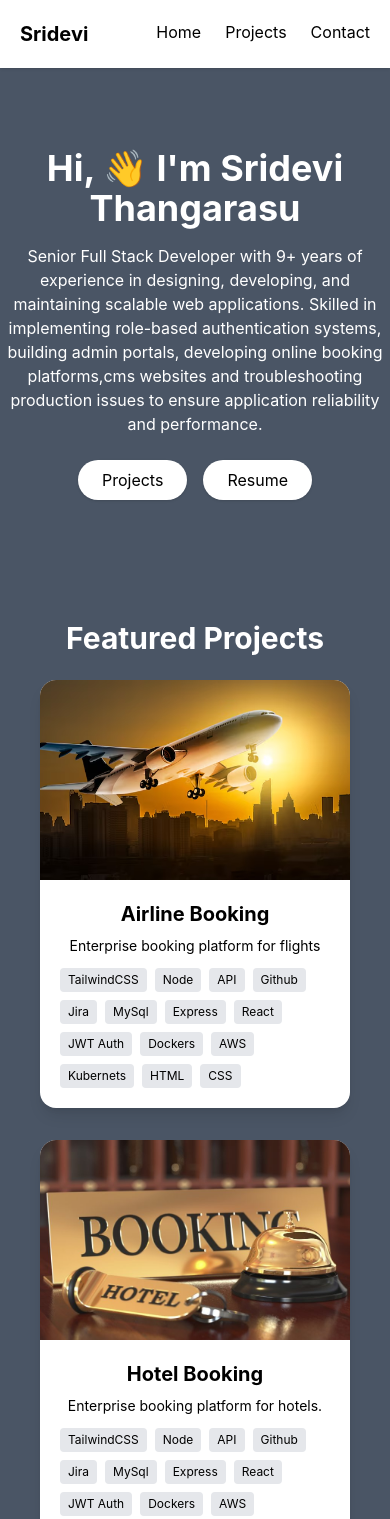
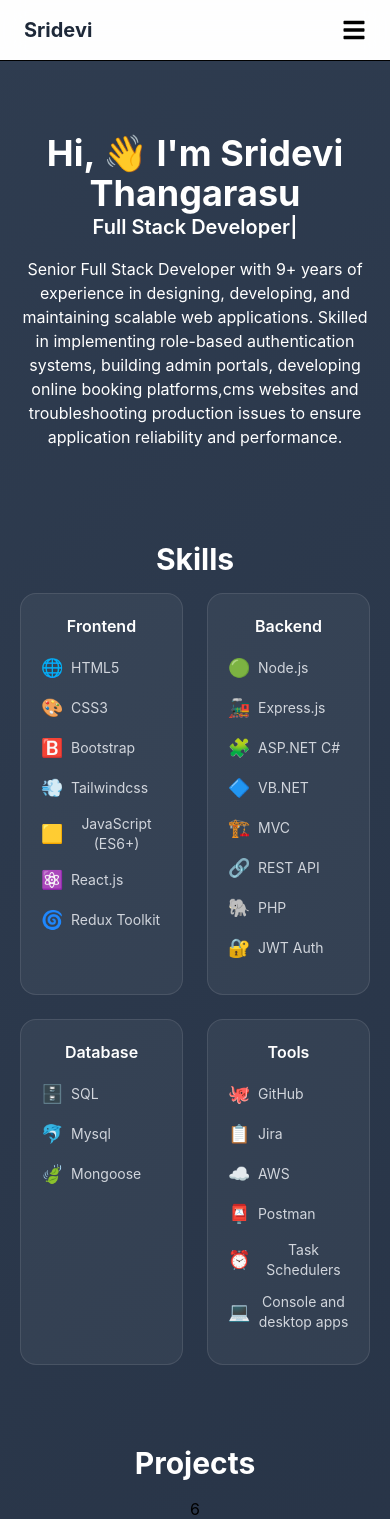
Before and after one commit to shreedevi7195-sketch/po, a React app: page / in a window 390 px wide. Shown: the top 1519 px of the page. Built offline with nearby package versions, Linux system fonts and the light colour scheme; the HTML template or start-up script is replaced by a standard one.

Commit message:
template-pf-4

```diff
--- a/src/components/PortFolio.jsx
+++ b/src/components/PortFolio.jsx
@@ -1,7 +1,7 @@
-import { useRef, useState } from "react";
+import { useRef, useState, useEffect } from "react";
 import emailjs from "emailjs-com";
 import { motion } from "framer-motion";
-import { FaGithub, FaLinkedin, FaEnvelope } from "react-icons/fa";
+import { FaGithub, FaLinkedin, FaEnvelope, FaBars, FaTimes, FaFileDownload } from "react-icons/fa";
 
 const projects = [
   {
@@ -11,7 +11,7 @@
     img: "/images/Airlines1.jpg",
     tech: ["TailwindCSS", "Node", "API", "Github", "Jira", "MySql", "Express", "React", "JWT Auth", "Dockers", "AWS", "Kubernets", "HTML", "CSS"],
     featured: true,
-    excludefeatured: false,
+    excludefeatured: true,
   },
   {
     title: "Hotel Booking",
@@ -20,7 +20,7 @@
     img: "/images/Hotels.jpg",
     tech: ["TailwindCSS", "Node", "API", "Github", "Jira", "MySql", "Express", "React", "JWT Auth", "Dockers", "AWS", "Kubernets", "HTML", "CSS"],
     featured: true,
-    excludefeatured: false,
+    excludefeatured: true,
   },
   {
     title: "Cab Booking",
@@ -29,7 +29,7 @@
     img: "/images/Cabs.jpg",
     tech: ["TailwindCSS", "Node", "API", "Github", "Jira", "MySql", "Express", "React", "JWT Auth", "Dockers", "AWS", "Kubernets", "HTML", "CSS"],
     featured: true,
-    excludefeatured: false,
+    excludefeatured: true,
   },
   {
     title: "Visa Booking",
@@ -38,7 +38,7 @@
     img: "/images/Visa.jpg",
     tech: ["TailwindCSS", "Node", "API", "Github", "Jira", "MySql", "Express", "React", "JWT Auth", "Dockers", "AWS", "Kubernets", "HTML", "CSS"],
     featured: true,
-    excludefeatured: false,
+    excludefeatured: true,
   },
   {
     title: "Akbar Travels - Admin",
@@ -102,12 +102,66 @@
 };
 
 export default function Portfolio() {
-  const featured = projects.filter(p => p.featured);
+  const featured = []; //projects.filter(p => p.featured);
   const exceptfeatured = projects.filter(p => p.excludefeatured);
 
   const form = useRef();
   const [loading, setLoading] = useState(false);
   const [status, setStatus] = useState("");
+
+  const [isOpen, setIsOpen] = useState(false);
+  const [active, setActive] = useState("home");
+
+  const toggleMenu = () => setIsOpen(!isOpen);
+
+  // 🔥 Active section highlight
+  useEffect(() => {
+    const handleScroll = () => {
+      const sections = ["home", "skills", "projects", "contact"];
+      const scrollY = window.scrollY;
+
+      sections.forEach((sec) => {
+        const element = document.getElementById(sec);
+        if (element) {
+          const offsetTop = element.offsetTop - 100;
+          const height = element.offsetHeight;
+
+          if (scrollY >= offsetTop && scrollY < offsetTop + height) {
+            setActive(sec);
+          }
+        }
+      });
+    };
+
+    window.addEventListener("scroll", handleScroll);
+    return () => window.removeEventListener("scroll", handleScroll);
+  }, []);
+
+  const [text, setText] = useState("");
+  const [roleIndex, setRoleIndex] = useState(0);
+  const [charIndex, setCharIndex] = useState(0);
+
+  const roles = ["React Developer", ".NET Developer", "Full Stack Developer"];
+
+  useEffect(() => {
+    let timeout;
+
+    if (charIndex < roles[roleIndex].length) {
+      timeout = setTimeout(() => {
+        setText(roles[roleIndex].slice(0, charIndex + 1));
+        setCharIndex(charIndex + 1);
+      }, 80);
+    } else {
+      timeout = setTimeout(() => {
+        setCharIndex(0);
+        setRoleIndex((prev) => (prev + 1) % roles.length);
+        setText("");
+      }, 1200);
+    }
+
+    return () => clearTimeout(timeout);
+  }, [charIndex, roleIndex]);
+
 
   const sendEmail = (e) => {
     e.preventDefault();
@@ -133,69 +187,181 @@
       });
   };
 
-  const styles = {
-    footer: {
-      textAlign: "center",
-      padding: "15px",
-      backgroundColor: "#111",
-      color: "#fff",
-    },
-    links: {
-      display: "flex",
-      justifyContent: "center",
-      gap: "20px",
-      marginTop: "10px",
-    },
-  };
-
   return (
     <div className="font-sans bg-gray-50 text-white-900">
       {/* Navbar */}
-      <nav className="flex justify-between p-5 shadow bg-white sticky top-0 z-50">
-        <h1 className="text-xl font-bold">Sridevi</h1>
-        <div className="space-x-6">
-          <a href="#home">Home</a>
-          <a href="#projects">Projects</a>
-          <a href="#contact">Contact</a>
+      <nav className="flex justify-between items-center px-6 py-4 backdrop-blur-md bg-white/80 border-b sticky top-0 z-50">
+        {/* Logo */}
+        <h1 className="text-xl font-bold text-gray-800">Sridevi</h1>
+
+        {/* Desktop Menu */}
+        <div className="hidden md:flex items-center gap-6 font-medium">
+
+          {["home", "skills", "projects", "contact"].map((item) => (
+            <a
+              key={item}
+              href={`#${item}`}
+              className={`transition ${active === item ? "text-red-600 font-bold" : "text-gray-900 hover:text-red-600"
+                }`}
+            >
+              {item.charAt(0).toUpperCase() + item.slice(1)}
+            </a>
+          ))}
+
+          <div className="h-5 w-px bg-gray-300"></div>
+
+          <a href="https://github.com/shreedevi7195-sketch" target="_blank" rel="noreferrer">
+            <FaGithub className="hover:scale-110 transition" />
+          </a>
+          <a href="https://www.linkedin.com/sridevi-thangarasu" target="_blank" rel="noreferrer">
+            <FaLinkedin className="hover:scale-110 transition text-blue-600" />
+          </a>
+          <a href="mailto:shreedevi7195@gmail.com">
+            <FaEnvelope className="hover:scale-110 transition text-orange-500" />
+          </a>
+          <a href="/Sridevi_CV.pdf" target="_blank" rel="noreferrer">
+            <FaFileDownload className="hover:scale-110 transition text-green-900" />
+          </a>
         </div>
+
+        {/* Mobile Icon */}
+        <div className="md:hidden text-2xl cursor-pointer" onClick={toggleMenu}>
+          {isOpen ? <FaTimes /> : <FaBars />}
+        </div>
+
+        {/* Mobile Menu */}
+        {isOpen && (
+          <div className="absolute top-16 left-0 w-full bg-white shadow-md flex flex-col items-center gap-6 py-6 md:hidden">
+
+            {["home", "skills", "projects", "contact"].map((item) => (
+              <a
+                key={item}
+                href={`#${item}`}
+                onClick={() => setIsOpen(false)}
+                className={`text-lg ${active === item ? "text-red-600 font-bold" : "text-gray-900"
+                  }`}
+              >
+                {item.charAt(0).toUpperCase() + item.slice(1)}
+              </a>
+            ))}
+
+            <div className="flex gap-6 text-xl">
+              <a href="https://github.com/shreedevi7195-sketch" target="_blank" rel="noreferrer">
+                <FaGithub />
+              </a>
+              <a href="https://www.linkedin.com/sridevi-thangarasu" target="_blank" rel="noreferrer">
+                <FaLinkedin className="text-blue-600" />
+              </a>
+              <a href="mailto:shreedevi7195@gmail.com" target="_blank" rel="noreferrer">
+                <FaEnvelope className="text-orange-500" />
+              </a>
+              <a href="/Sridevi_CV.pdf" target="_blank" rel="noreferrer">
+                <FaFileDownload className="text-green-500" />
+              </a>
+            </div>
+
+          </div>
+        )}
       </nav>
-      <div className="bg-gray-600">
+
+      <div className="animated-bg shadow-xl">
+
+        <div className="">
           {/* Hero */}
-        <section id="home" className="text-center py-20 text-white">
+          <section id="home" className="text-center p-5 py-18 text-white">
             <motion.h2 initial="hidden" animate="visible" variants={fadeIn} className="text-4xl font-bold">
               Hi, 👋  I'm Sridevi Thangarasu
             </motion.h2>
-
+            <h2 className="text-xl text-white font-semibold">
+              {text}|
+            </h2>
             <motion.p initial="hidden" animate="visible" variants={fadeIn} className="mt-4">
               Senior Full Stack Developer with 9+ years of experience in designing, developing, and maintaining scalable web
               applications. Skilled in implementing role-based authentication systems, building admin portals,
               developing online booking platforms,cms websites and troubleshooting production issues to ensure application
               reliability and performance.
             </motion.p>
-
-          <motion.a href="#projects" className="bg-white mt-6 mr-4 inline-flex text-black px-6 py-2 rounded-full shadow hover:scale-105 transition">
+            {/* <motion.a href="#projects" className="inline-flex bg-white/10 backdrop-blur-xl  mt-4 border border-white/20 rounded-full px-6 py-2 shadow-lg hover:shadow-blue-500/30 hover:scale-105 transition duration-300">
               Projects
             </motion.a>
-
-          <motion.a href="/Sridevi_CV.pdf" download className="bg-white mt-6 inline-flex text-black px-6 py-2 rounded-full shadow hover:scale-105 transition">
+            &nbsp;&nbsp;&nbsp;&nbsp;
+            <motion.a href="/Sridevi_CV.pdf" download className="inline-flex bg-white/10 backdrop-blur-xl  mt-4 border border-white/20 rounded-full px-6 py-2 shadow-lg hover:shadow-blue-500/30 hover:scale-105 transition duration-300">
               Resume
-          </motion.a>
+            </motion.a> */}
           </section>
 
+          {/* Skills */}
+          <section id="skills" className="text-center p-5 py-5 text-white">
+            <h2 className="text-3xl font-bold mb-4">Skills</h2>
+            {/* Responsive Grid: 2 cols mobile, 4 cols desktop */}
+            <div className="grid grid-cols-2 md:grid-cols-4 gap-6">
+              {[
+                { title: "Frontend", skills: ["HTML5", "CSS3", "Bootstrap", "Tailwindcss", "JavaScript (ES6+)", "React.js", "Redux Toolkit"] },
+                { title: "Backend", skills: ["Node.js", "Express.js", "ASP.NET C#", "VB.NET", "MVC", "REST API", "PHP", "JWT Auth"] },
+                { title: "Database", skills: ["SQL", "Mysql", "Mongoose"] },
+                { title: "Tools", skills: ["GitHub", "Jira", "AWS", "Postman", "Task Schedulers", "Console and desktop apps"] }
+              ].map((category, i) => (
+                <div key={i} className="bg-white/5 p-5 rounded-2xl border border-white/10 hover:border-white transition duration-300 hover:scale-105">
+                  <h3 className="font-semibold mb-4 text-white">{category.title}</h3>
+                  {category.skills.map((skill, j) => (
+                    <div key={j} className="flex items-center gap-2 mb-3 group">
+                      {/* Skill Icons */}
+                      <span className="text-lg group-hover:scale-125 transition">
+                        {/* Frontend */}
+                        {skill.includes("HTML") && "🌐"}
+                        {skill.includes("CSS") && "🎨"}
+                        {skill.includes("JavaScript") && "🟨"}
+                        {skill.includes("React") && "⚛️"}
+                        {skill.includes("Tailwind") && "💨"}
+                        {skill.includes("Bootstrap") && "🅱️"}
+                        {skill.includes("Redux") && "🌀"}
+
+                        {/* Backend */}
+                        {skill.includes("Node") && "🟢"}
+                        {skill.includes("Express") && "🚂"}
+                        {skill.includes("ASP") && "🧩"}
+                        {skill.includes("VB") && "🔷"}
+                        {skill.includes("MVC") && "🏗️"}
+                        {skill.includes("API") && "🔗"}
+                        {skill.includes("JWT") && "🔐"}
+                        {skill.includes("PHP") && "🐘"}
+
+                        {/* Database */}
+                        {skill.includes("SQL") && "🗄️"}
+                        {skill.includes("Mysql") && "🐬"}
+                        {skill.includes("Mongoose") && "🍃"}
+
+                        {/* Tools */}
+                        {skill.includes("GitHub") && "🐙"}
+                        {skill.includes("Jira") && "📋"}
+                        {skill.includes("AWS") && "☁️"}
+                        {skill.includes("Postman") && "📮"}
+                        {skill.includes("Task") && "⏰"}
+                        {skill.includes("Console") && "💻"}
+                        {skill.includes("Desktop") && "🖥️"}
+                      </span>
+
+                      <p className="text-sm text-gray-300 group-hover:text-white transition">
+                        {skill}
+                      </p>
+                    </div>
+                  ))}
+                </div>
+              ))}
+            </div>
+          </section>
+
+
           {/* Featured Projects */}
-        <section className="p-10 text-center">
-          <h2 className="text-3xl font-bold mb-6 text-white">Featured Projects</h2>
+          <section className="text-center p-5 py-5 text-white">
+            {/* <h2 className="text-3xl font-bold mb-4 text-white">Featured Projects</h2> */}
             <div className="grid md:grid-cols-4 gap-8">
               {featured.map((p, i) => (
                 <motion.div key={i} initial="hidden" whileInView="visible" variants={fadeIn}
                   whileHover={{ scale: 1.05 }} className="bg-white rounded-2xl shadow-lg overflow-hidden">
                   {/* <img src={p.img} alt="project" className="w-full h-40 object-cover" /> */}
                   <div className="relative group">
-                  <img
-                    src={p.img}
-                    alt="project"
-                    className="w-full h-50 object-cover"
-                  />
+                    <img src={p.img} alt="project" className="w-full h-45 object-cover" />
                     <div className="absolute inset-0 bg-gray-700 bg-opacity-50 opacity-0 group-hover:opacity-100 flex items-center justify-center transition">
                       <span className="text-white font-bold">
                         <a href={p.live} target="_blank">
@@ -205,11 +371,11 @@
                   <div className="p-5">
                     <h3 className="text-xl font-bold">{p.title}</h3>
                     <p className="text-sm mt-2">{p.desc}</p>
-                  <div className="flex flex-wrap gap-2 mt-3 text-center">
+                    {/* <div className="flex flex-wrap gap-2 mt-3 text-center">
                     {p.tech.map((t, idx) => (
                       <span key={idx} className="text-xs bg-gray-200 px-2 py-1 rounded">{t}</span>
                     ))}
-                  </div>
+                  </div> */}
                     {/* <a href={p.live} target="_blank" className="text-blue-500 mt-3 inline-block">Live</a> */}
                   </div>
                 </motion.div>
@@ -218,15 +384,17 @@
           </section>
 
           {/* All Projects */}
-        <section id="projects" className="p-10 text-center ">
-          <h2 className="text-3xl font-bold mb-6 text-white">All Projects</h2>
-          <div className="grid md:grid-cols-3 gap-6">
+          <section id="projects" className="text-center p-5 py-5 text-black">
+
+            <h2 className="text-3xl font-bold mb-4 text-white">Projects</h2>
+
+            6<div className="grid md:grid-cols-5 gap-8">
               {exceptfeatured.map((p, i) => (
                 <motion.div key={i} initial="hidden" whileInView="visible" variants={fadeIn} whileHover={{ scale: 1.05 }}
                   className="bg-white rounded-xl shadow overflow-hidden">
                   {/* <img src={p.img} alt="project" className="w-full h-40 object-cover" /> */}
                   <div className="relative group">
-                  <img src={p.img} alt="project" className="w-full h-50 object-cover" />
+                    <img src={p.img} alt="project" className="w-full h-30 object-cover" />
                     <div className="absolute inset-0 bg-gray-700 bg-opacity-50 opacity-0 group-hover:opacity-100 flex items-center justify-center transition">
                       <span className="text-white font-bold">
                         <a href={p.live} target="_blank">
@@ -236,26 +404,25 @@
                   <div className="p-4">
                     <h3 className="font-bold">{p.title}</h3>
                     <p className="text-sm mt-2">{p.desc}</p>
-                  <div className="flex flex-wrap gap-2 mt-3">
+                    {/* <div className="flex flex-wrap gap-2 mt-3">
                     {p.tech.map((t, idx) => (
                       <span key={idx} className="text-xs bg-gray-200 px-2 py-1 rounded">{t}</span>
                     ))}
-                  </div>
+                  </div> */}
                   </div>
                 </motion.div>
               ))}
             </div>
+
           </section>
 
           {/* Contact */}
 
-        <section id="contact" className="p-10 text-white max-w-full">
-
-
+          <section id="contact" className="text-center p-5 py-5 text-white max-w-full">
             <motion.form ref={form} onSubmit={sendEmail} initial={{ opacity: 0, scale: 0.9 }}
               whileInView={{ opacity: 1, scale: 1 }} className="max-w-4xl mx-auto backdrop-blur-lg p-8 rounded-2xl shadow-xl space-y-5">
 
-            <motion.h2 initial={{ opacity: 0, y: 30 }} whileInView={{ opacity: 1, y: 0 }} className="text-3xl font-bold text-center mb-8">
+              <motion.h2 initial={{ opacity: 0, y: 30 }} whileInView={{ opacity: 1, y: 0 }} className="text-3xl font-bold text-center mb-4">
                 Get In Touch
               </motion.h2>
 
@@ -281,31 +448,11 @@
           </section>
 
 
-
+        </div>
       </div>
       {/* Footer */}
-      <footer className="text-center p-4 bg-white text-black">
-        {/* © 2026 Sridevi Thangarasu | Full Stack Developer
-        GitHub | https://www.linkedin.com/sridevi-thangarasu | Contact */}
-
-        <p>
+      <footer className="text-center p-4 bg-white text-black py-1">
         © 2026 Sridevi Thangarasu | Full Stack Developer
-        </p>
-
-        <div style={styles.links}>
-          <a href="https://github.com/shreedevi7195-sketch" target="_blank" rel="noreferrer">
-            <FaGithub /> GitHub
-          </a>
-
-          <a href="https://www.linkedin.com/sridevi-thangarasu" target="_blank" rel="noreferrer">
-            <FaLinkedin /> LinkedIn
-          </a>
-
-          <a href="mailto:shreedevi7195@gmail.com">
-            <FaEnvelope /> Contact
-          </a>
-        </div>
-
       </footer>
     </div>
   );
--- a/src/components/myportfolio.jsx
+++ b/src/components/myportfolio.jsx
@@ -1,91 +1,73 @@
-import React from "react";
-import { motion } from "framer-motion";
-import { FaGithub, FaLinkedin, FaEnvelope } from "react-icons/fa";
+import { useEffect, useState } from "react";
 
-const fadeUp = {
-  hidden: { opacity: 0, y: 40 },
-  show: { opacity: 1, y: 0, transition: { duration: 0.6 } }
-};
+export default function PremiumPreview() {
+  const [pos, setPos] = useState({ x: 0, y: 0 });
 
-export default function myportfolio() {
+  useEffect(() => {
+    const move = (e) => setPos({ x: e.clientX, y: e.clientY });
+    window.addEventListener("mousemove", move);
+    return () => window.removeEventListener("mousemove", move);
+  }, []);
+
   return (
-    <div className="font-sans text-gray-800 scroll-smooth">
-      {/* Navbar */}
-      <nav className="fixed w-full bg-white/80 backdrop-blur-md shadow-sm z-50">
-        <div className="max-w-6xl mx-auto flex justify-between items-center p-4">
-          <h1 className="font-bold text-xl">Sridevi</h1>
-          <div className="space-x-6 hidden md:block">
-            <a href="#home" className="hover:text-indigo-600">Home</a>
-            <a href="#projects" className="hover:text-indigo-600">Projects</a>
-            <a href="#contact" className="hover:text-indigo-600">Contact</a>
-          </div>
+    <div className="relative min-h-screen overflow-hidden text-white flex items-center justify-center">
+
+      {/* 🌈 Animated Gradient */}
+      <div className="absolute inset-0 bg-[linear-gradient(-45deg,#020617,#1e293b,#334155,#1e3a8a)] animate-[gradientMove_12s_ease_infinite]"></div>
+
+      {/* 💎 Glass Overlay */}
+      <div className="absolute inset-0  bg-white/5"></div>
+
+      {/* 🧠 Mouse Glow */}
+      <div
+        className="pointer-events-none absolute  bg-blue-500 opacity-20 blur-[120px] rounded-full transition duration-200"
+        style={{
+          left: pos.x - 200,
+          top: pos.y - 200,
+        }}
+      ></div>
+
+      {/* 📦 Content */}
+      <div className="relative z-10 grid grid-cols-1 md:grid-cols-3 gap-8 p-10">
+
+        {/* 💎 Glass Card */}
+        <div className="bg-white/10 backdrop-blur-xl border border-white/20 rounded-2xl p-6 shadow-lg hover:shadow-blue-500/30 hover:scale-105 transition duration-300">
+          <h2 className="text-xl font-bold mb-2">Frontend</h2>
+          <p className="text-gray-300">React, Tailwind, Redux</p>
         </div>
-      </nav>
 
-      {/* Hero */}
-      <section id="home" className="h-screen flex flex-col justify-center items-center bg-gradient-to-br from-indigo-600 via-purple-600 to-pink-500 text-white text-center px-4">
-        <motion.h1 variants={fadeUp} initial="hidden" animate="show" className="text-5xl font-extrabold mb-4">
-          Hi, I'm Sridevi 👋
-        </motion.h1>
-        <motion.p variants={fadeUp} initial="hidden" animate="show" className="text-lg max-w-xl">
-          Full Stack Developer crafting modern, scalable and user-friendly web apps using React & .NET
-        </motion.p>
+        {/* 💎 Glass Card */}
+        <div className="bg-white/10 backdrop-blur-xl border border-white/20 rounded-2xl p-6 shadow-lg hover:shadow-purple-500/30 hover:scale-105 transition duration-300">
+          <h2 className="text-xl font-bold mb-2">Backend</h2>
+          <p className="text-gray-300">Node, .NET, APIs</p>
+        </div>
 
-        <motion.div variants={fadeUp} initial="hidden" animate="show" className="mt-8 flex gap-4">
-          <a href="#projects" className="bg-white text-black px-6 py-2 rounded-full shadow hover:scale-105 transition">View Work</a>
-          <a href="/resume.pdf" className="border px-6 py-2 rounded-full hover:bg-white hover:text-black transition">Resume</a>
-        </motion.div>
-      </section>
+        {/* 💎 Glass Card */}
+        <div className="bg-white/10 backdrop-blur-xl border border-white/20 rounded-2xl p-6 shadow-lg hover:shadow-cyan-500/30 hover:scale-105 transition duration-300">
+          <h2 className="text-xl font-bold mb-2">Database</h2>
+          <p className="text-gray-300">SQL, MongoDB</p>
+        </div>
 
-      {/* Projects */}
-      <section id="projects" className="py-24 max-w-6xl mx-auto px-4">
-        <motion.h2 variants={fadeUp} initial="hidden" whileInView="show" className="text-4xl font-bold text-center mb-16">
-          Featured Projects
-        </motion.h2>
+        {/* 🔥 Neon Button */}
+        <div className="col-span-full flex justify-center mt-6">
+          <button className="px-8 py-3 rounded-full bg-blue-600 text-white shadow-lg shadow-blue-500/50 hover:shadow-blue-500/80 hover:scale-110 transition duration-300">
+            Hire Me 🚀
+          </button>
+        </div>
 
-        <div className="grid md:grid-cols-3 gap-8">
-          {[1,2,3].map((item) => (
-            <motion.div
-              key={item}
-              whileHover={{ y: -10 }}
-              className="bg-white rounded-2xl shadow-lg p-6 hover:shadow-2xl transition"
-            >
-              <h3 className="text-xl font-semibold mb-2">Project {item}</h3>
-              <p className="text-sm text-gray-600 mb-4">
-                Modern full-stack app with API integration and responsive UI
-              </p>
-              <div className="flex gap-4 text-sm">
-                <a href="#" className="text-indigo-600 font-medium">Live</a>
-                <a href="#" className="text-gray-500">GitHub</a>
-              </div>
-            </motion.div>
-          ))}
-        </div>
-      </section>
+      </div>
 
-      {/* Contact */}
-      <section id="contact" className="py-24 bg-gray-50 px-4">
-        <motion.h2 variants={fadeUp} initial="hidden" whileInView="show" className="text-4xl font-bold text-center mb-12">
-          Get In Touch
-        </motion.h2>
+      {/* 🎨 Animation Keyframe */}
+      <style>
+        {`
+          @keyframes gradientMove {
+            0% { background-position: 0% 50%; }
+            50% { background-position: 100% 50%; }
+            100% { background-position: 0% 50%; }
+          }
+        `}
+      </style>
 
-        <motion.form variants={fadeUp} initial="hidden" whileInView="show" className="max-w-xl mx-auto flex flex-col gap-4 bg-white p-8 rounded-2xl shadow-lg">
-          <input type="text" placeholder="Your Name" className="p-3 border rounded focus:outline-none focus:ring-2 focus:ring-indigo-400" />
-          <input type="email" placeholder="Your Email" className="p-3 border rounded focus:outline-none focus:ring-2 focus:ring-indigo-400" />
-          <textarea placeholder="Message" className="p-3 border rounded focus:outline-none focus:ring-2 focus:ring-indigo-400" />
-          <button className="bg-indigo-600 text-white py-3 rounded hover:bg-indigo-700 transition">Send Message</button>
-        </motion.form>
-      </section>
-
-      {/* Footer */}
-      <footer className="bg-black text-white text-center py-8">
-        <p className="text-sm">© 2026 Sridevi Thangarasu | Full Stack Developer</p>
-        <div className="flex justify-center gap-6 mt-4 text-xl">
-          <a href="#"><FaGithub /></a>
-          <a href="#"><FaLinkedin /></a>
-          <a href="#"><FaEnvelope /></a>
-        </div>
-      </footer>
     </div>
   );
 }
--- a/src/index.css
+++ b/src/index.css
@@ -109,4 +109,25 @@
   padding: 4px 8px;
   background: var(--code-bg);
 }  */
-@import "tailwindcss";
+ @import "tailwindcss";
+
+ @keyframes gradientMove {
+   0% {
+     background-position: 0% 50%;
+   }
+
+   50% {
+     background-position: 100% 50%;
+   }
+
+   100% {
+     background-position: 0% 50%;
+   }
+ }
+
+ .animated-bg {
+   background: linear-gradient(-45deg, #020617, #1e293b, #334155, #1e3a8a);
+   background-size: 400% 400%;
+   animation: gradientMove 12s ease infinite;
+   backdrop-filter: blur(5px);
+ }
```
Lines whose indentation alone changed are shown as unchanged.
